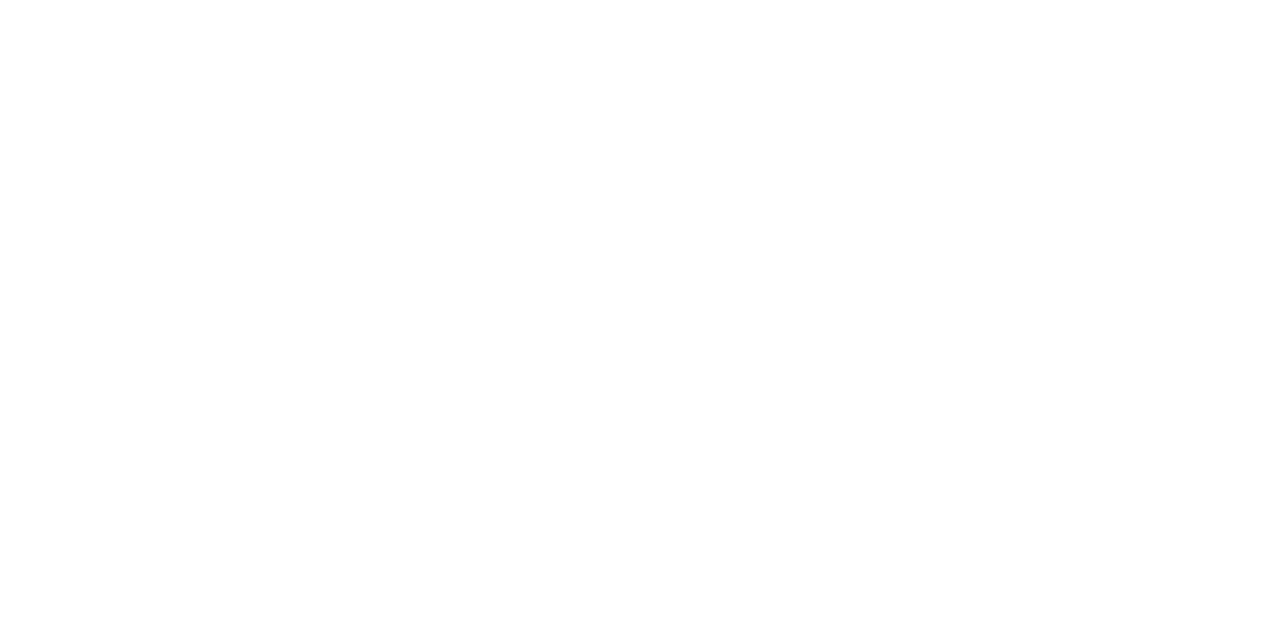
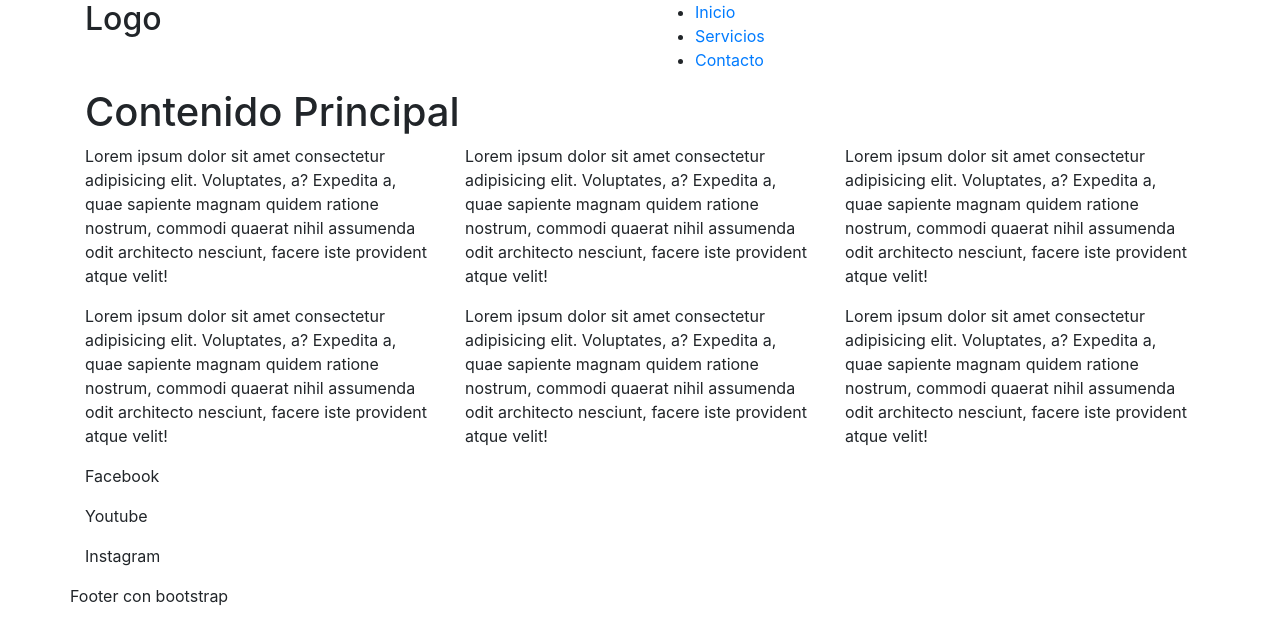
Before and after one commit to ensomamani/Bootstrap-Meet-Gree, a plain HTML site: page index.html in a window 1280 px wide. Drawn offline with Linux system fonts and the light colour scheme.

Commit message:
Entendiendo Container, row, col

```diff
--- a/index.html
+++ b/index.html
@@ -6,13 +6,88 @@
     <meta http-equiv="X-UA-Compatible" content="ie=edge">
     <title>Boostrap4</title>
     <link rel="stylesheet" href="css/bootstrap.min.css">
+    <style>
+        .row > div {
+
+        }
+    </style>
 </head>
 <body>
     <!-- El container es princial dentro de el iran las filas y columnas -->
     <!-- Tambien hace centrar a la pagina -->
     <div class="container">
-        <div class="row">
-
+        <div class="row header">
+            <div class="col-6">
+                <h2>Logo</h2>
+            </div>
+            <nav class="col-6">
+                <ul>
+                    <li><a href="#">Inicio</a></li>
+                    <li><a href="#">Servicios</a></li>
+                    <li><a href="#">Contacto</a></li>
+                </ul>
+            </nav>
+        </div>
+        <div class="row content-main">
+            <div class="col-12 title">
+                <h1>Contenido Principal</h1>
+            </div>
+            <div class="col-12 col-md-4">
+                    <p>Lorem ipsum dolor sit amet consectetur
+                        adipisicing elit. Voluptates, a? Expedita a,
+                        quae sapiente magnam quidem ratione nostrum,
+                        commodi quaerat nihil assumenda odit architecto nesciunt,
+                        facere iste provident atque velit!</p>
+            </div>
+            <div class="col-12 col-md-4">
+                    <p>Lorem ipsum dolor sit amet consectetur
+                        adipisicing elit. Voluptates, a? Expedita a,
+                        quae sapiente magnam quidem ratione nostrum,
+                        commodi quaerat nihil assumenda odit architecto nesciunt,
+                        facere iste provident atque velit!</p>
+            </div>
+            <div class="col-12 col-md-4">
+                    <p>Lorem ipsum dolor sit amet consectetur
+                        adipisicing elit. Voluptates, a? Expedita a,
+                        quae sapiente magnam quidem ratione nostrum,
+                        commodi quaerat nihil assumenda odit architecto nesciunt,
+                        facere iste provident atque velit!</p>
+            </div>
+            <div class="col-12 col-md-4">
+                    <p>Lorem ipsum dolor sit amet consectetur
+                        adipisicing elit. Voluptates, a? Expedita a,
+                        quae sapiente magnam quidem ratione nostrum,
+                        commodi quaerat nihil assumenda odit architecto nesciunt,
+                        facere iste provident atque velit!</p>
+            </div>
+            <div class="col-12 col-md-4">
+                    <p>Lorem ipsum dolor sit amet consectetur
+                        adipisicing elit. Voluptates, a? Expedita a,
+                        quae sapiente magnam quidem ratione nostrum,
+                        commodi quaerat nihil assumenda odit architecto nesciunt,
+                        facere iste provident atque velit!</p>
+            </div>
+            <div class="col-12 col-md-4">
+                    <p>Lorem ipsum dolor sit amet consectetur
+                        adipisicing elit. Voluptates, a? Expedita a,
+                        quae sapiente magnam quidem ratione nostrum,
+                        commodi quaerat nihil assumenda odit architecto nesciunt,
+                        facere iste provident atque velit!</p>
+            </div>
+        </div>
+        <div class="row social-media">
+            <div class="col-12">
+                <p>Facebook</p>
+            </div>
+            <div class="col-12">
+                <p>Youtube</p>
+            </div>
+            <div class="col-12">
+                <p>Instagram</p>
+            </div>
+        </div>
+        <div class="row footer">
+            Footer con bootstrap
         </div>
     </div>
 
```
